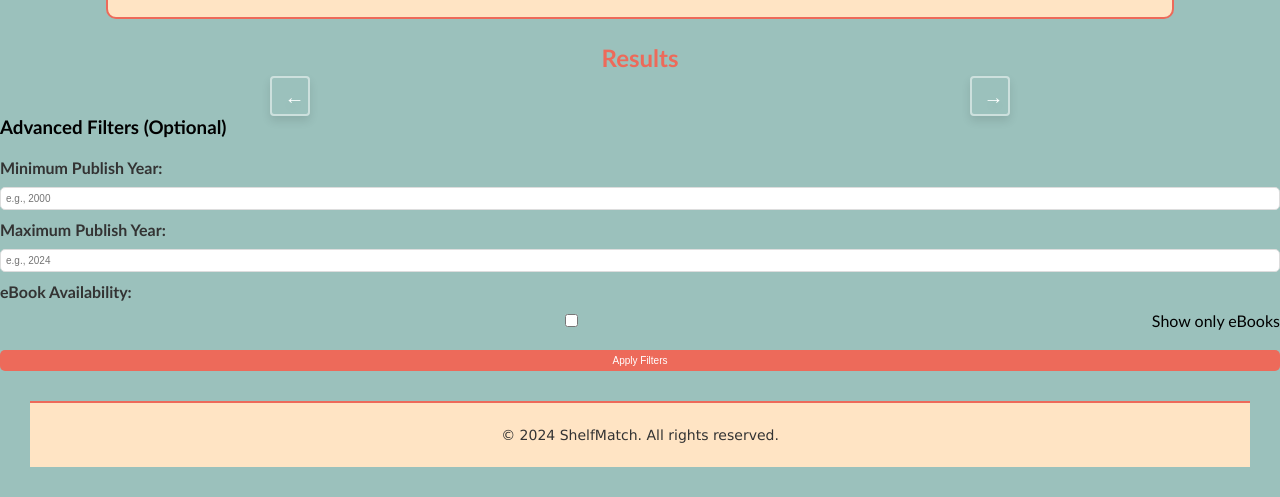
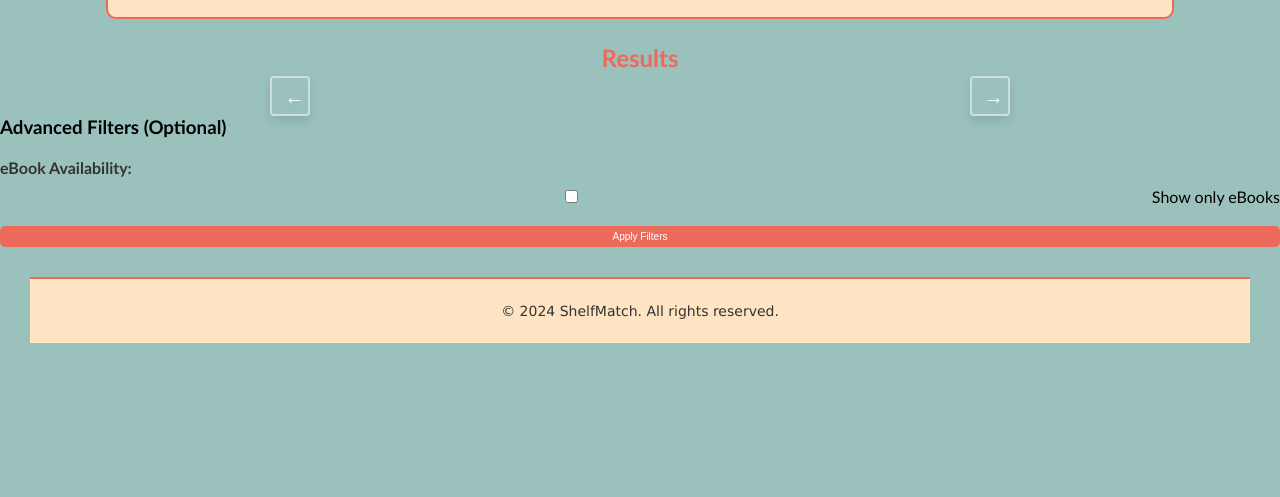
Before and after one commit to raanvine/INST377-Final, a website: page public/index.html in a window 1280 px wide. Shown: the part 599-1096 px from the top of the page. After the commit the page ends 972 px from the top, so only its background shows below. Drawn offline with nearby package versions, Linux system fonts and the light colour scheme.

Commit message:
11:01 12/15

```diff
--- a/public/index.html
+++ b/public/index.html
@@ -71,11 +71,6 @@
             <section id="advancedFilters">
                 <h3>Advanced Filters (Optional)</h3>
                 <form id="filterForm">
-                    <label for="minYear">Minimum Publish Year:</label>
-                    <input type="number" id="minYear" name="minYear" placeholder="e.g., 2000">
-
-                    <label for="maxYear">Maximum Publish Year:</label>
-                    <input type="number" id="maxYear" name="maxYear" placeholder="e.g., 2024">
 
                     <label for="ebookOnly">eBook Availability:</label>
                     <input type="checkbox" id="ebookOnly" name="ebookOnly">
```
